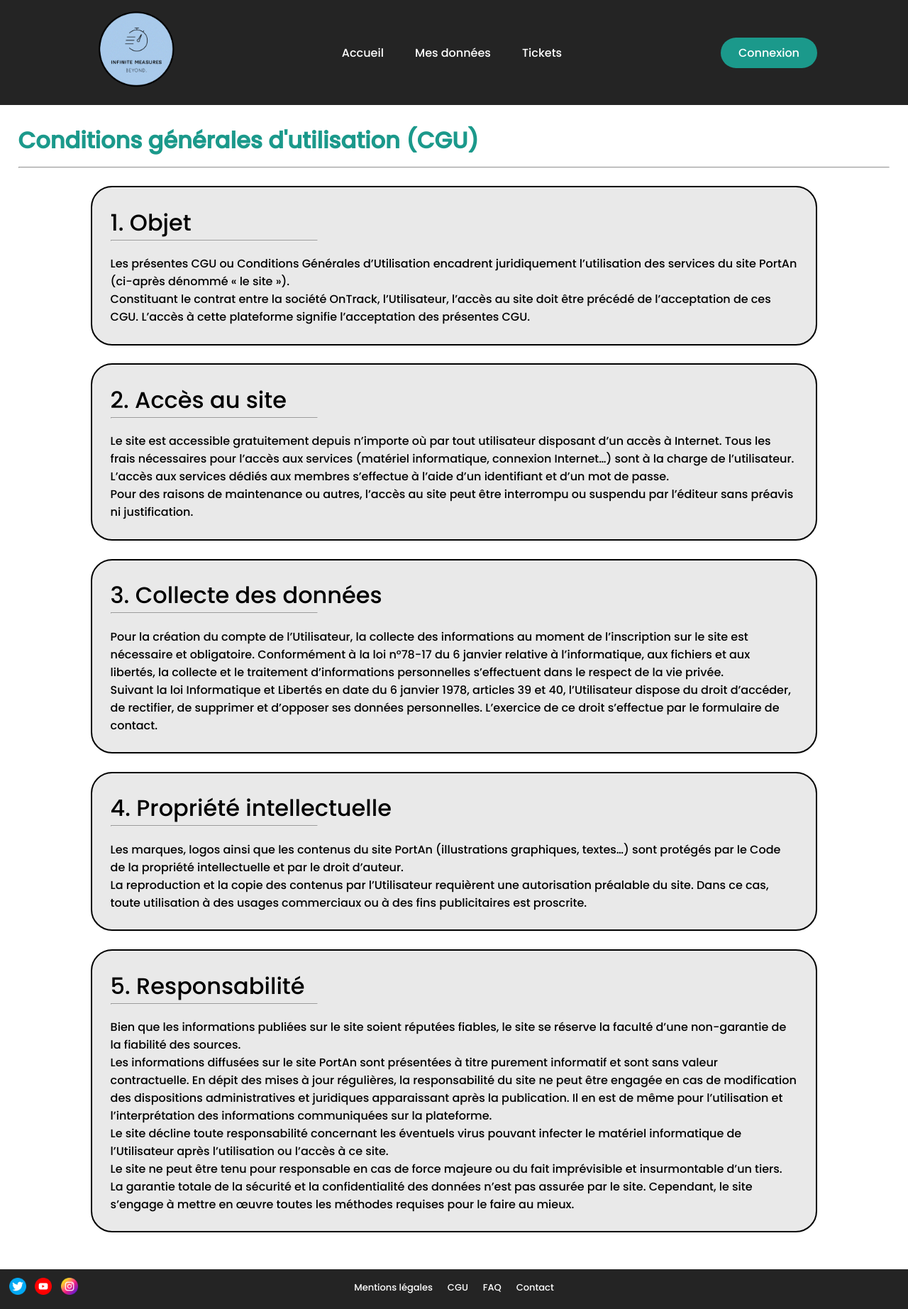
After one commit to quentin-laurent/A1-APP-info, a PHP site: template src/view/cgu.php in a window 1280 px wide. The commit adds this page. Shown: the whole page at 71% size. Run offline with PHP 8.4, Linux system fonts and the light colour scheme; the template is opened without the code that fills it, so the values that code supplies are empty; a stand-in replaces the project's code that opens the database connection; some libraries are stand-ins or nearby versions.

Commit message:
added CGU

```diff
--- a/index.php
+++ b/index.php
@@ -144,6 +144,10 @@ else if($uri === '/'.ROOT_URI.'index.php/data/fetchLatestMetrics' && $method ===
 else if($uri === '/'.ROOT_URI.'index.php/data/inject' && $method === 'POST') {
     MetricController::injectMetric();
 }
+// GET endpoint used to display the CGU page
+else if($uri === '/'.ROOT_URI.'index.php/cgu' && $method === 'GET') {
+    require('src/view/cgu.php');
+}
 else {
     $hostname = $_SERVER['HTTP_HOST'];
     header("Location: http://$hostname/".ROOT_URI.'index.php/home');
--- /dev/null
+++ b/src/view/cgu.php
@@ -0,0 +1,68 @@
+<!DOCTYPE html>
+<html lang="en">
+<head>
+    <meta charset="UTF-8">
+    <title>PortAn / CGU</title>
+    <link rel="stylesheet" href="../static/css/navbar.css">
+    <link rel="stylesheet" href="../static/css/footer.css">
+    <link rel="icon" type="image/x-icon" href="../static/img/infinitemeasures-logo.png">
+    <script src="../static/js/navbar.js"></script>
+    <link rel="stylesheet" href="../static/css/cgu.css">
+</head>
+
+<?php include('src/view/navbar.php'); ?>
+
+<body>
+<div id="page-wrapper">
+    <h1>Conditions générales d'utilisation (CGU)</h1>
+    <hr>
+    <div id="cgu-wrapper">
+        <div class="cgu">
+            <p class="title">1. Objet</p>
+            <hr>
+            <p class="content">
+                Les présentes CGU ou Conditions Générales d’Utilisation encadrent juridiquement l’utilisation des services du site PortAn (ci-après dénommé « le site »).<br>
+                Constituant le contrat entre la société OnTrack, l’Utilisateur, l’accès au site doit être précédé de l’acceptation de ces CGU. L’accès à cette plateforme signifie l’acceptation des présentes CGU.
+            </p>
+        </div>
+        <div class="cgu">
+            <p class="title">2. Accès au site</p>
+            <hr>
+            <p class="content">
+                Le site est accessible gratuitement depuis n’importe où par tout utilisateur disposant d’un accès à Internet. Tous les frais nécessaires pour l’accès aux services (matériel informatique, connexion Internet…) sont à la charge de l’utilisateur.<br>
+                L’accès aux services dédiés aux membres s’effectue à l’aide d’un identifiant et d’un mot de passe.<br>
+                Pour des raisons de maintenance ou autres, l’accès au site peut être interrompu ou suspendu par l’éditeur sans préavis ni justification.
+            </p>
+        </div>
+        <div class="cgu">
+            <p class="title">3. Collecte des données</p>
+            <hr>
+            <p class="content">
+                Pour la création du compte de l’Utilisateur, la collecte des informations au moment de l’inscription sur le site est nécessaire et obligatoire. Conformément à la loi n°78-17 du 6 janvier relative à l’informatique, aux fichiers et aux libertés, la collecte et le traitement d’informations personnelles s’effectuent dans le respect de la vie privée.<br>
+                Suivant la loi Informatique et Libertés en date du 6 janvier 1978, articles 39 et 40, l’Utilisateur dispose du droit d’accéder, de rectifier, de supprimer et d’opposer ses données personnelles. L’exercice de ce droit s’effectue par le formulaire de contact.
+            </p>
+        </div>
+        <div class="cgu">
+            <p class="title">4. Propriété intellectuelle</p>
+            <hr>
+            <p class="content">
+                Les marques, logos ainsi que les contenus du site PortAn (illustrations graphiques, textes…) sont protégés par le Code de la propriété intellectuelle et par le droit d’auteur.<br>
+                La reproduction et la copie des contenus par l’Utilisateur requièrent une autorisation préalable du site. Dans ce cas, toute utilisation à des usages commerciaux ou à des fins publicitaires est proscrite.
+            </p>
+        </div>
+        <div class="cgu">
+            <p class="title">5. Responsabilité</p>
+            <hr>
+            <p class="content">
+                Bien que les informations publiées sur le site soient réputées fiables, le site se réserve la faculté d’une non-garantie de la fiabilité des sources.<br>
+                Les informations diffusées sur le site PortAn sont présentées à titre purement informatif et sont sans valeur contractuelle. En dépit des mises à jour régulières, la responsabilité du site ne peut être engagée en cas de modification des dispositions administratives et juridiques apparaissant après la publication. Il en est de même pour l’utilisation et l’interprétation des informations communiquées sur la plateforme.<br>
+                Le site décline toute responsabilité concernant les éventuels virus pouvant infecter le matériel informatique de l’Utilisateur après l’utilisation ou l’accès à ce site.<br>
+                Le site ne peut être tenu pour responsable en cas de force majeure ou du fait imprévisible et insurmontable d’un tiers.<br>
+                La garantie totale de la sécurité et la confidentialité des données n’est pas assurée par le site. Cependant, le site s’engage à mettre en œuvre toutes les méthodes requises pour le faire au mieux.
+            </p>
+        </div>
+    </div>
+</div>
+<?php include('src/view/footer.php'); ?>
+</body>
+</html>
--- a/src/view/footer.php
+++ b/src/view/footer.php
@@ -10,7 +10,7 @@ $imgDirectory = "http://$hostname/" . ROOT_URI . '/static/img/';
     </div>
     <div id="footer-links">
         <a class="link" href="#">Mentions légales</a>
-        <a class="link" href="#">CGU</a>
+        <a class="link" href="./cgu">CGU</a>
         <a class="link" href="#">FAQ</a>
         <a class="link" href="#">Contact</a>
     </div>
--- /dev/null
+++ b/static/css/cgu.css
@@ -0,0 +1,37 @@
+body {
+    font-family: Poppins, 'sans-serif';
+    min-height: 100vh;
+    display: flex;
+    flex-direction: column;
+}
+
+#page-wrapper {
+    flex-grow: 1;
+}
+
+h1 {
+    text-align: left;
+    margin: 2% auto 1% 2%;
+    color: #1B998B;
+}
+
+#page-wrapper > hr {
+    margin: 0 2% 2% 2%;
+}
+
+.cgu {
+    margin: 2% 10% 2% 10%;
+    padding: 2%;
+    border: solid 2px black;
+    border-radius: 30px;
+    background-color: #e9e9e9;
+}
+
+.cgu p.title {
+    font-size: xx-large;
+}
+
+.cgu hr {
+    margin-bottom: 2%;
+    width: 30%;
+}
```
